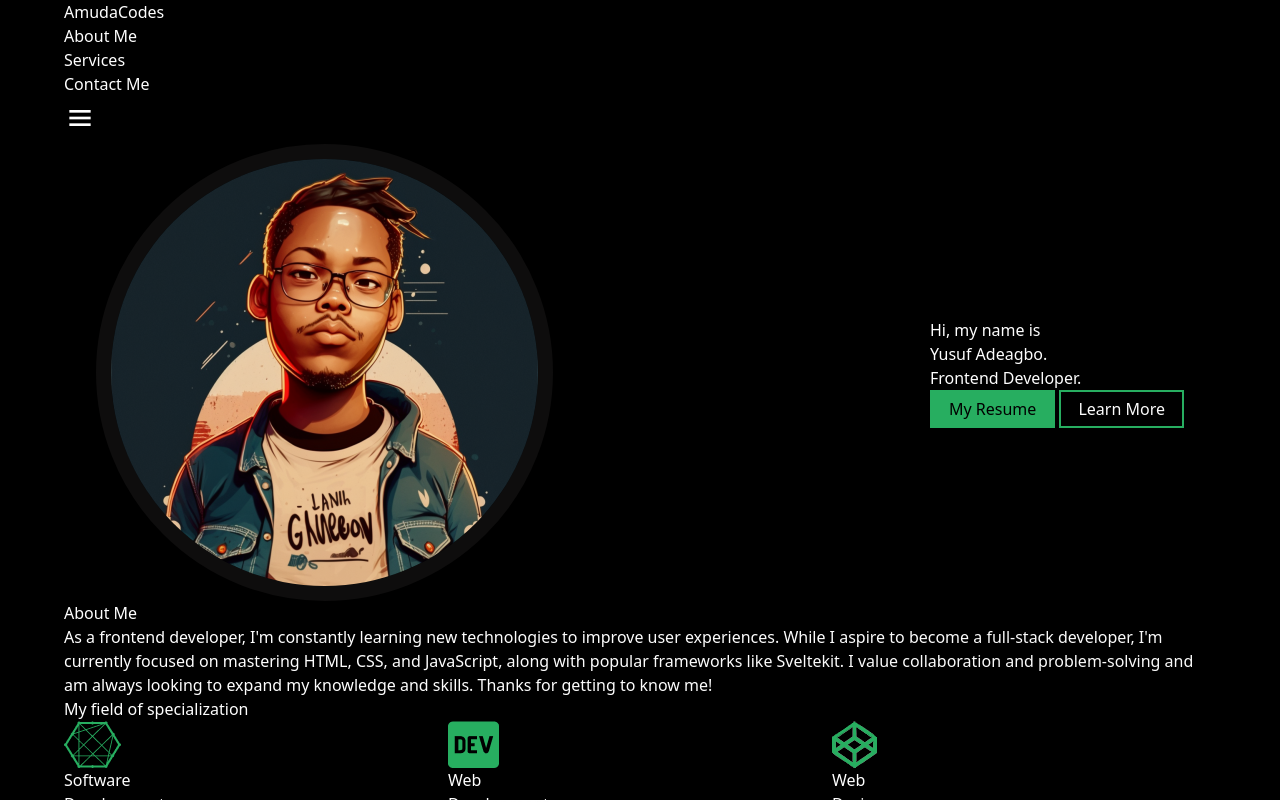
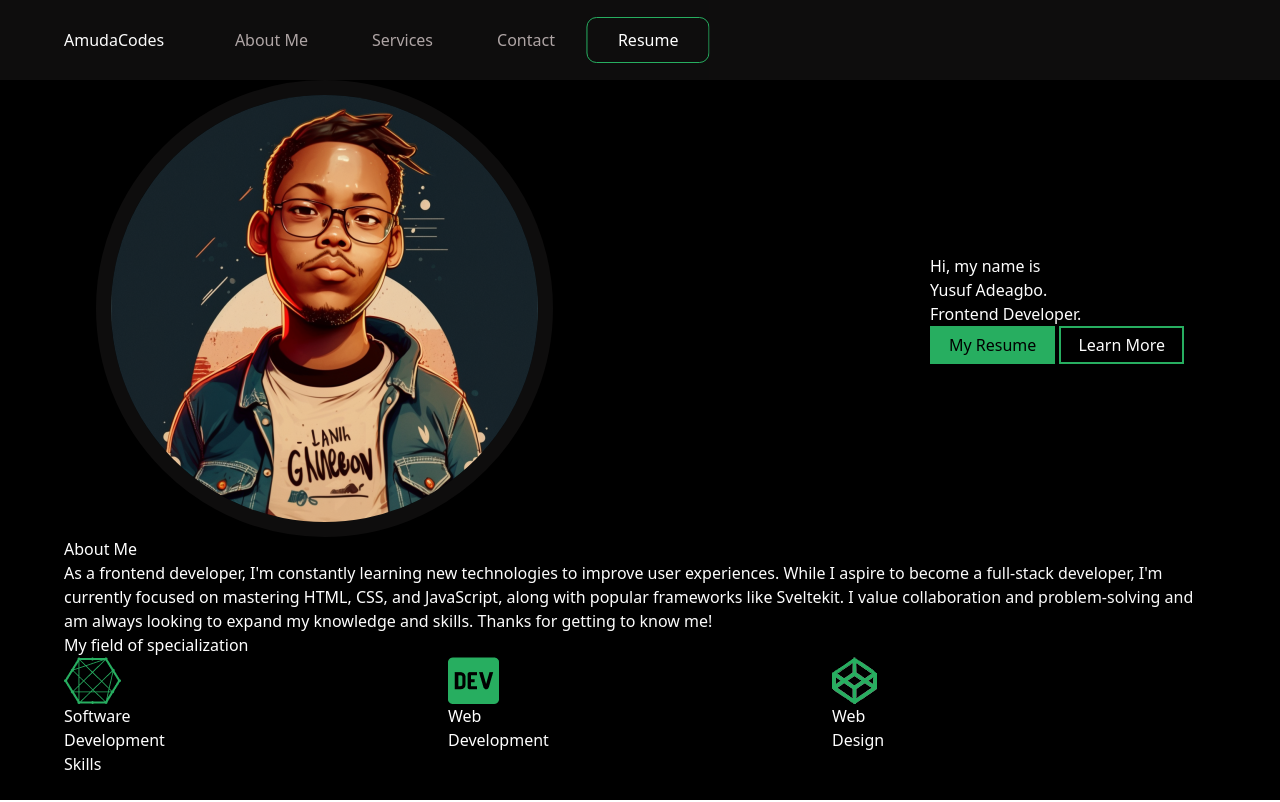
Before and after one commit to Amudacodes/amuda, a SvelteKit app: page / in a window 1280 px wide. Shown: the top 802 px of the page. Built offline with nearby package versions, Linux system fonts and the light colour scheme.

Commit message:
navmenue

```diff
--- a/src/routes/+page.svelte
+++ b/src/routes/+page.svelte
@@ -2,14 +2,14 @@
     <link href='https://unpkg.com/boxicons@2.1.4/css/boxicons.min.css' rel='stylesheet'>
 </head>
 <body>
-    <nav>
+    <!-- <nav>
         <div class="navAll border-b-2 all flex justify-between items-center h-[4rem]">
             <div class="logo font-extrabold" style="background: linear-gradient(to right, #ffffff, #f9f9f9);
             -webkit-background-clip: text;
             -webkit-text-fill-color: transparent;">
                 <h2>AmudaCodes</h2>
             </div>
-            <ul class="navMenu flex gap-2 hidden" style="background: linear-gradient(to right, #ffffff, #f9f9f9);
+            <ul bind:this={navMenu} class="navMenu" style="background: linear-gradient(to right, #ffffff, #f9f9f9);
             -webkit-background-clip: text;
             -webkit-text-fill-color: transparent;" >
                 <li><a href=""><h3>About Me</h3></a></li>
@@ -19,10 +19,43 @@
             <div class="navBtn cursor-pointer" style="background: linear-gradient(to right, #ffffff, #f9f9f9);
             -webkit-background-clip: text;
             -webkit-text-fill-color: transparent;">
-                <button><h2><i class='bx bx-menu'></i></h2></button>
+                <button on:click={open} bind:this={openBtn} class="lg:hidden"><i class='bx bx-menu'></i></button>
+                <button on:click={close} bind:this={closeBtn} class="lg:hidden"><i class='bx bx-x'></i></button>
             </div>
         </div>
-    </nav>
+    </nav> -->
+
+
+    <nav class={navClass}>
+      <div class="nav_el all">
+        <div class="log font-extrabold" style="background: linear-gradient(to right, #ffffff, #f9f9f9);
+        -webkit-background-clip: text;
+        -webkit-text-fill-color: transparent;">
+            <h2>AmudaCodes</h2>
+        </div>
+      <ul bind:this={navMenu} class="nav_menu">
+
+          <li class="nav__menu1">
+              <p>01.</p>
+              <a href="/about" on:click={close} bind:this={closeBtn}>About Me</a>
+          </li>
+
+          <li class="nav__menu1">
+              <p>02.</p>
+              <a href="/services" on:click={close} bind:this={closeBtn}>Services</a>
+          </li>
+          <li class="nav__menu1">
+              <p>03.</p>
+              <a href="/contact" on:click={close} bind:this={closeBtn}>Contact</a>
+          </li>
+          <div class="resume"><a href="/resume">Resume</a></div>
+      </ul>
+      <button on:click={open} bind:this={openBtn} class="nav_btn" id="open_btn"><i class='bx bx-menu'></i></button>
+      <button on:click={close} bind:this={closeBtn} class="nav_btn" id="close_btn"><i class='bx bx-x'></i></button>
+  </div>
+  </nav>
+  <div class="unknown"></div>
+
 
     <header>
         <div class="headerAll all">
@@ -343,9 +376,229 @@
 
     }
 
-    .navBtn{
+
+    /* .nav_menu {
+    z-index: 1;
+    display: flex;
+    flex-direction: column;
+    justify-content: center;
+    align-items: center;
+    position: fixed;
+    top: 0;
+    bottom: 0;
+    right: 0;
+    padding: 50px 10px;
+    width: min(75vw, 400px);
+    height: 100vh;
+    animation: slideInFromLeft 700ms ;
+    background-color: var(--light-navy);
+  }
+
+  @keyframes slideInFromLeft {
+    from { transform: translateX(-100%); }
+    to { transform: translateX(0); }
+}
+@keyframes fadeIn {
+    from { opacity: 0; }
+    to { opacity: 1; }
+} */
+
+    /* .navBtn{
         font-size: 2rem;
-    }
+    } */
+
+
+
+
+
+
+.window-scroll {
+  background-color: #0e0d0d;
+  box-shadow: 0 1rem 2rem rgba(5, 65, 42, 0.7);
+}
+nav{
+    z-index: 999;
+    position: fixed;
+    width: 100%;
+    height: 5rem;
+    background-color: #0e0d0d;
+}
+.nav_el{
+    display: flex;
+    justify-content: space-between;
+    align-items: center;
+    height: 100%;
+
+
+  }
+  .nav_menu {
+    z-index: 1;
+    display: none;
+    flex-direction: column;
+    justify-content: center;
+    align-items: center;
+    position: fixed;
+    top: 0;
+    bottom: 0;
+    right: 0;
+    padding: 50px 10px;
+    width: min(75vw, 400px);
+    height: 100vh;
+    animation: slideInFromLeft 700ms ;
+    background-color:#0e0d0d;
+  }
+
+  @keyframes slideInFromLeft {
+    from { transform: translateX(-100%); }
+    to { transform: translateX(0); }
+}
+@keyframes fadeIn {
+    from { opacity: 0; }
+    to { opacity: 1; }
+}
+.nav__menu1{
+    display: flex;
+    flex-direction: column;
+    align-items: center;
+    height: 5.65rem;
+    animation: fadeIn 1s;
+    animation-delay: 0.8s;
+}
+.nav__menu1 p{
+    color: #27AE60;
+    padding-bottom: 5px;
+}
+.nav__menu1 a{
+    font-size: 1.3rem;
+    color: rgb(175, 165, 165);
+}
+.nav__menu1 a:hover{
+    color: white;
+}
+
+.resume{
+    align-self: center;
+    border-radius: 10px;
+    border: 1px solid #27AE60;
+    padding: 16px 3rem;
+}
+.resume a{
+    color: white;
+}
+.resume:hover{
+    border: 1px solid var(--slate);
+  }
+  .resume a:hover{
+    color: var(--slate);
+  }
+.nav_btn {
+    background: transparent;
+    border: none;
+    cursor: pointer;
+    color: white;
+    font-size: 2rem;
+  }
+  #open_btn{
+    display: flex;
+  }
+  #close_btn{
+    display: none;
+    position: fixed;
+    top: 1.8%;
+    right: 4.8%;
+    z-index: 1;
+  }
+
+  .unknown{
+  height: 5rem;
+  background-color: #0e0d0d;
+}
+
+  @media screen and (min-width: 767px){
+
+
+    .nav_el{
+    display: flex;
+    flex-direction: row;
+    justify-content: space-between;
+    align-items: center;
+    height: 5rem;
+    /* position: fixed; */
+  }
+  .nav_menu {
+    z-index: 1;
+    display: flex;
+    flex-direction: row;
+    justify-content: center;
+    align-items: center;
+    position: unset;
+    top: unset;
+    bottom: unset;
+    right: 0;
+    padding: unset;
+    width: unset;
+    height: 100%;
+    animation: slideInFromLeft 800ms;
+    /* opacity: 0;
+    transition: 4ms all ease-in-out; */
+    /* box-shadow: -10px 0px 30px 15px var(--navy-shadow); */
+  }
+  .nav__menu1{
+    display: flex;
+    flex-direction: row;
+    align-items: center;
+    height: inherit;
+    gap: 10rem;
+    justify-content: center;
+  }
+  .nav__menu1 p{
+    display: none;
+  }
+  .nav__menu1 a{
+    padding-left: 2rem;
+    padding-right: 2rem;
+    font-size: 1rem;
+  }
+
+  .nav__menu1 a:hover::after {
+    content: "";
+    display: inline-block;
+    border-bottom: 3px solid #27AE60;
+    width: 100%;
+    border-top: 0;
+    margin-bottom: 30px;
+}
+
+  .resume{
+    padding-left: 2rem;
+    border-radius: 10px;
+    border: 1px solid #27AE60;
+    padding: 10px 30px;
+  }
+  .resume:hover{
+    border: 1px solid white;
+  }
+  .resume a:hover{
+    color: #27AE60;
+  }
+  button nav_btn{
+    display: none;
+  }
+  #open_btn{
+    display: none;
+  }
+  .nav_btn{
+    display: none;
+  }
+}
+
+
+
+
+
+
+
+
     .headerMe img{
         border-radius: 50%;
         border: 15px solid #0e0d0d;
@@ -871,15 +1124,83 @@ a span:nth-child(4) {
 	}
 }
 
+
+
+
+
+
+
+
+
+
+
+
+
+/* .headerText h2 {
+  animation: neon 1s ease-in-out infinite alternate;
+}
+
+@keyframes neon {
+  from {
+    text-shadow: 0 0 5px #fff, 0 0 10px #fff, 0 0 20px #1fa3ff, 0 0 30px #1fa3ff, 0 0 40px #1fa3ff, 0 0 50px #1fa3ff, 0 0 60px #1fa3ff;
+  }
+  to {
+    text-shadow: 0 0 5px #fff, 0 0 10px #fff, 0 0 20px #1fa3ff, 0 0 30px #1fa3ff, 0 0 40px #1fa3ff, 0 0 50px #1fa3ff, 0 0 60px #fff;
+  }
+} */
+
+/*
+.headerText {
+  animation-name: rainbow;
+  animation-duration: 4s;
+  animation-iteration-count: infinite;
+}
+
+@keyframes rainbow {
+  0% { background: linear-gradient(to right, #ffffff, #f9f9f9); }
+  20% { background: linear-gradient(to right, #FF00FF, #FF8C00); }
+  40% { background: linear-gradient(to right, #FF8C00, #FFFF00); }
+  60% { background: linear-gradient(to right, #FFFF00, #00FF00); }
+  80% { background: linear-gradient(to right, #00FF00, #0000FF); }
+  100% { background: linear-gradient(to right, #0000FF, #FF00FF); }
+} */
+
+
 </style>
 
 
 
 
 
-<!-- <script>
-  import AOS from 'aos';
-  import 'aos/dist/aos.css';
-  AOS.init();
+<script>
+  import { onMount } from 'svelte';
 
-</script> -->
+    // import AOS from 'aos';
+    // import 'aos/dist/aos.css';
+    // AOS.init();
+
+  let navClass = '';
+
+  onMount(() => {
+    window.addEventListener('scroll', () => {
+      navClass = window.scrollY > 0 ? 'window-scroll' : '';
+    });
+  });
+
+    let navMenu
+    let closeBtn
+    let openBtn
+
+    function open(){
+        navMenu.style.display = "flex";
+        closeBtn.style.display = "block";
+        openBtn.style.display = "none";
+    }
+
+    function close(){
+        navMenu.style.display = "none";
+        closeBtn.style.display = "none";
+        openBtn.style.display = "block";
+    }
+
+</script>
--- /dev/null
+++ b/src/routes/resume/+page.svelte
@@ -0,0 +1,2 @@
+
+<iframe src="/Resume/resume.pdf" width="100%" height="600"></iframe>
```
Also changed, not shown: 1 other file (tests, documents, lock files or other folders).
